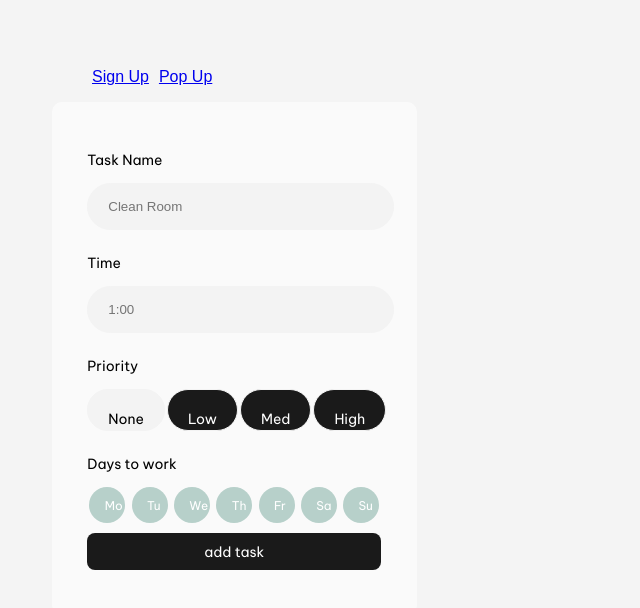
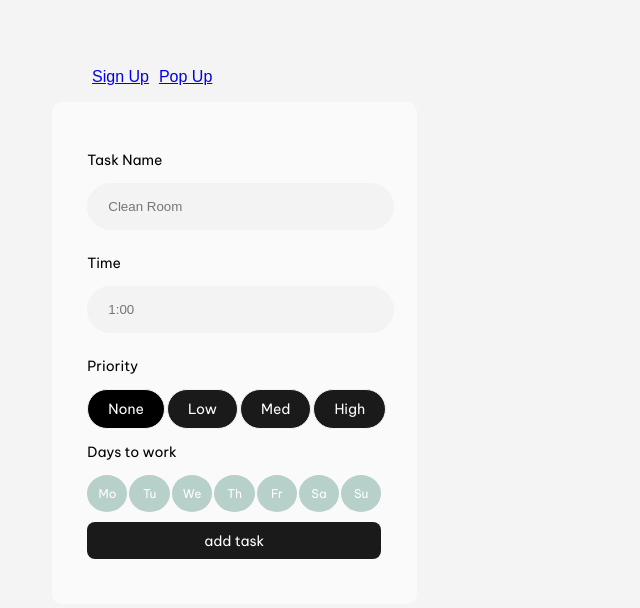
Before and after one commit to wesleynw/todolist-react, a React (Vite) app in the folder frontend/: page /todoList/Popup in a window 1280 px wide. Shown: the top 608 px of the page, without its empty margins (0-640 px from the left). Built offline with nearby package versions, Linux system fonts and the light colour scheme.

Commit message:
more changes

```diff
--- a/frontend/src/Components/priorities.css
+++ b/frontend/src/Components/priorities.css
@@ -5,11 +5,11 @@
 .p1, .p2, .p3, .p0 {
     border-radius: 25px;
     border-color:#F3F3F3;
-    padding: 20px;
-    height: 5px;
+    padding: 10px 20px;
+    margin: 0;
 }
 
 .p0 {
-    background-color: #F3F3F3;
-    color: black;
+    background-color: black;
+    color: white;
 }
--- a/frontend/src/todoList/day.css
+++ b/frontend/src/todoList/day.css
@@ -10,9 +10,7 @@
 .btn {
     font-size: 12px;
     background-color: rgb(183, 208, 202);
-    border-radius: 2em;
-    height: 3em;
-    width: 3em;
+    padding: 10px;
     border-radius: 50%;
     color: white;
 }
```
